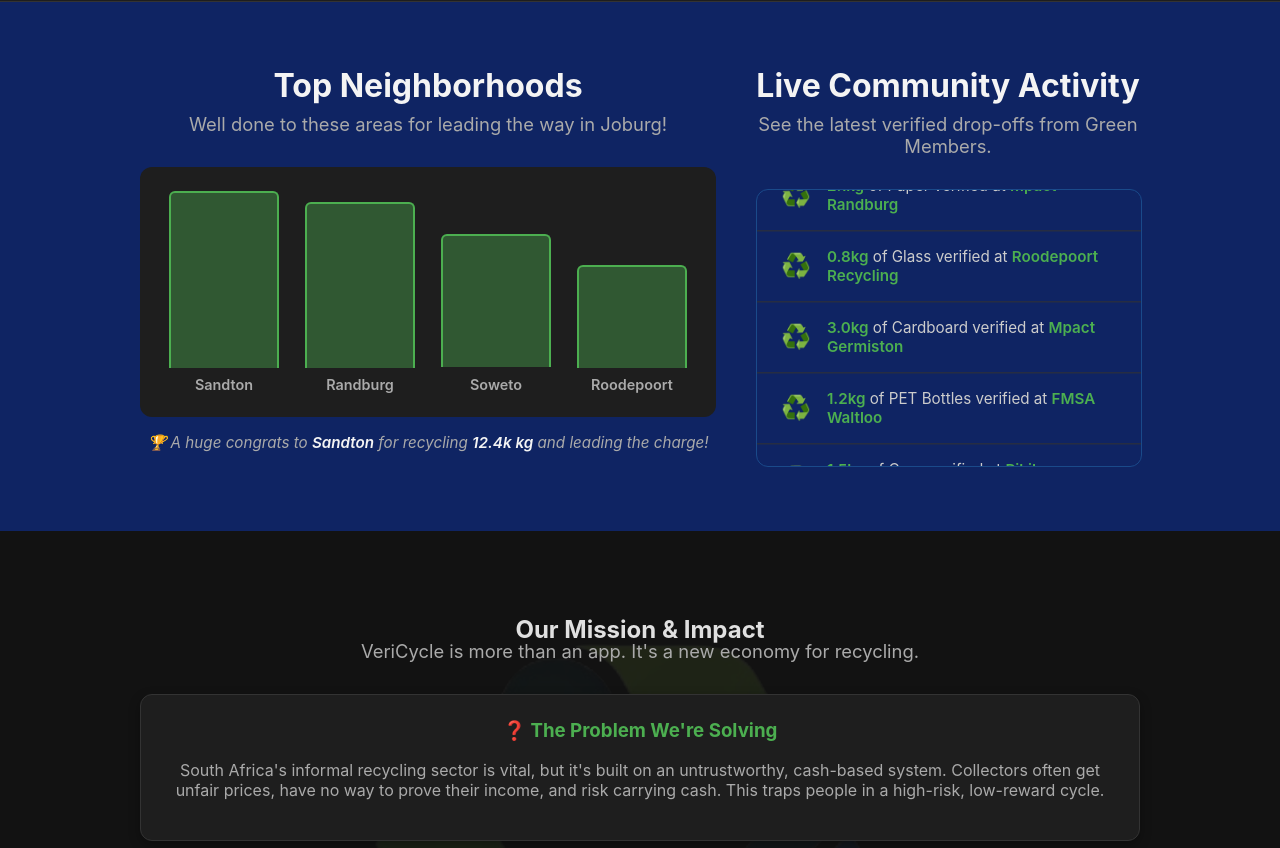
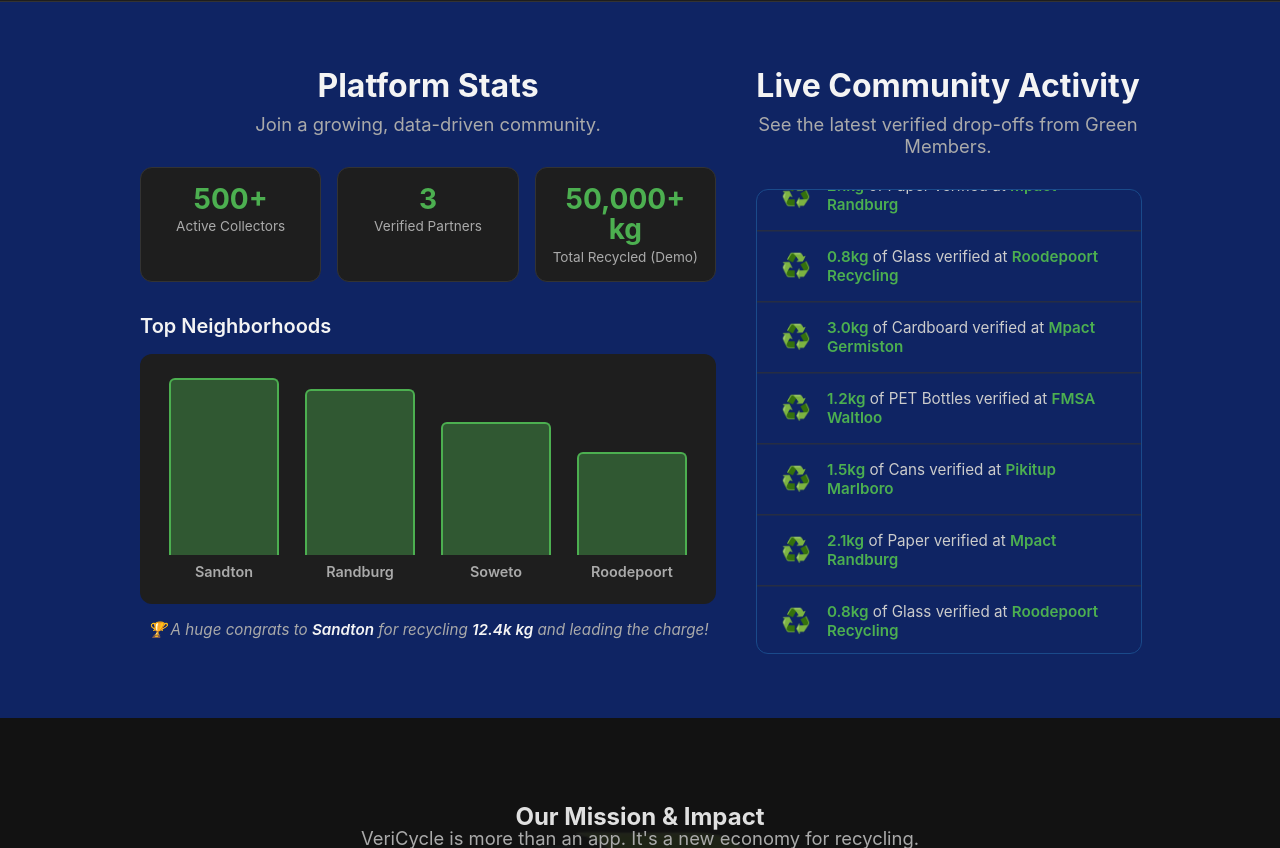
Before and after one commit to commit-to-Noma/VeriCycle, a Flask app: page /home in a window 1280 px wide. Shown: the part 1823-2671 px from the top of the page. Run offline with Flask 3, Linux system fonts and the light colour scheme.

Commit message:
feat: add platform stats section with small grid layout for active collectors, verified partners, and total recycled data

```diff
--- a/static/style.css
+++ b/static/style.css
@@ -1675,3 +1675,42 @@ img.logo {
         display: none;
     }
 }
+
+/* --- NEW: Day 2 - Platform Stats (Small Grid) --- */
+
+.stats-grid-small {
+    display: grid;
+    grid-template-columns: repeat(3, 1fr); /* 3 columns */
+    gap: 1rem;
+    margin-bottom: 2rem; /* Space before the leaderboard */
+}
+
+.stat-card-small {
+    background-color: #1e1e1e;
+    border: 1px solid #333;
+    border-radius: 12px;
+    padding: 1rem;
+}
+
+.stat-value-small {
+    display: block;
+    font-size: 1.75rem;
+    font-weight: 700;
+    color: #4CAF50; /* Main Green */
+    line-height: 1.1;
+}
+
+.stat-label-small {
+    display: block;
+    font-size: 0.85rem;
+    color: #aaa;
+    margin-top: 0.25rem;
+}
+
+.leaderboard-title {
+    color: #f4f4f4;
+    font-size: 1.25rem;
+    font-weight: 600;
+    text-align: left;
+    margin: 0 0 1rem 0;
+}
--- a/templates/home.html
+++ b/templates/home.html
@@ -105,32 +105,42 @@
             <div class="live-grid">
 
                 <div class="leaderboard-column">
-                    <h2>Top Neighborhoods</h2>
-                    <p class="activity-subtitle">Well done to these areas for leading the way in Joburg!</p>
+                    <h2>Platform Stats</h2>
+                    <p class="activity-subtitle">Join a growing, data-driven community.</p>
 
+                    <div class="stats-grid-small">
+                        <div class="stat-card-small">
+                            <span class="stat-value-small">500+</span>
+                            <span class="stat-label-small">Active Collectors</span>
+                        </div>
+                        <div class="stat-card-small">
+                            <span class="stat-value-small">3</span>
+                            <span class="stat-label-small">Verified Partners</span>
+                        </div>
+                        <div class="stat-card-small">
+                            <span class="stat-value-small">50,000+ kg</span>
+                            <span class="stat-label-small">Total Recycled (Demo)</span>
+                        </div>
+                    </div>
+                    <h3 class="leaderboard-title">Top Neighborhoods</h3>
                     <div class="leaderboard-chart">
                         <div class="column-chart-container">
-
                             <div class="chart-column-item">
                                 <div class="chart-bar-viz" style="height: 92%;"></div>
                                 <span class="chart-bar-label">Sandton</span>
                             </div>
-
                             <div class="chart-column-item">
                                 <div class="chart-bar-viz" style="height: 81%;"></div>
                                 <span class="chart-bar-label">Randburg</span>
                             </div>
-
                             <div class="chart-column-item">
                                 <div class="chart-bar-viz" style="height: 65%;"></div>
                                 <span class="chart-bar-label">Soweto</span>
                             </div>
-
                             <div class="chart-column-item">
                                 <div class="chart-bar-viz" style="height: 50%;"></div>
                                 <span class="chart-bar-label">Roodepoort</span>
                             </div>
-
                         </div>
                     </div>
                     <p class="leaderboard-note">
```
